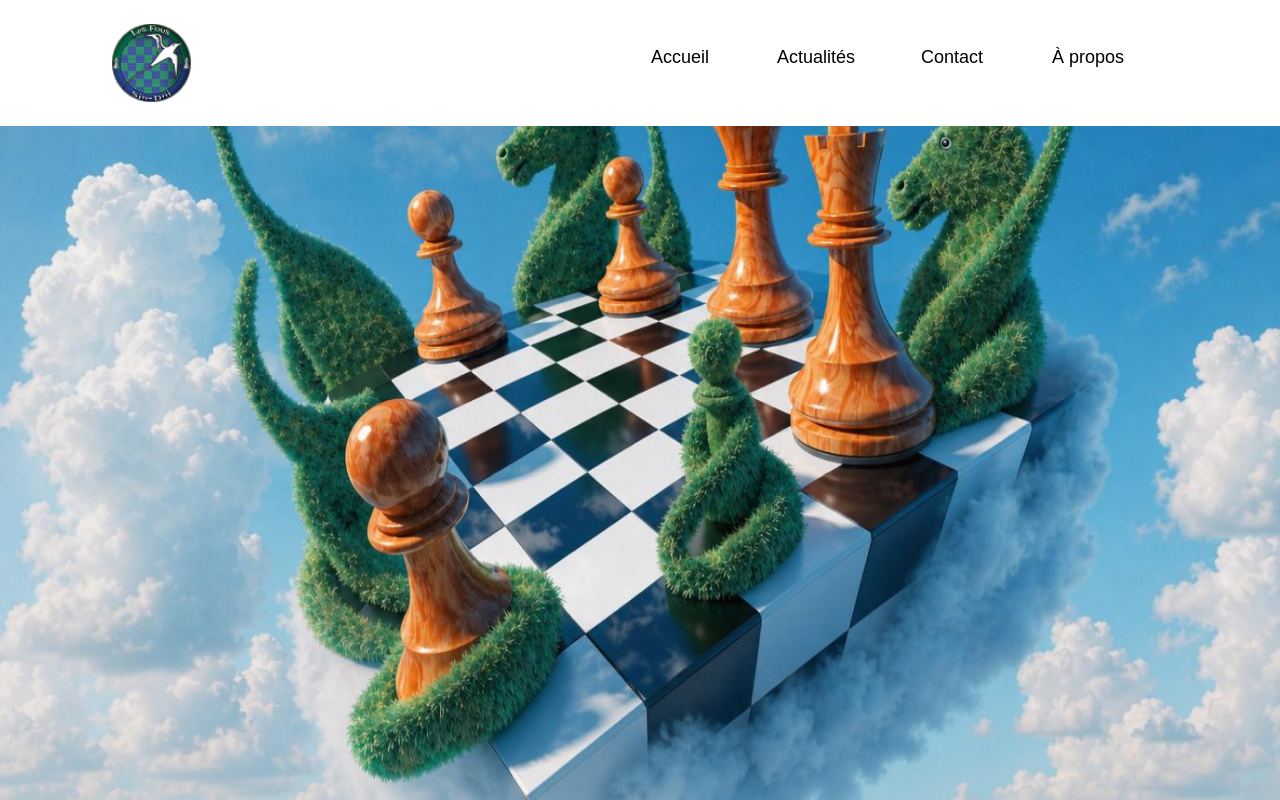
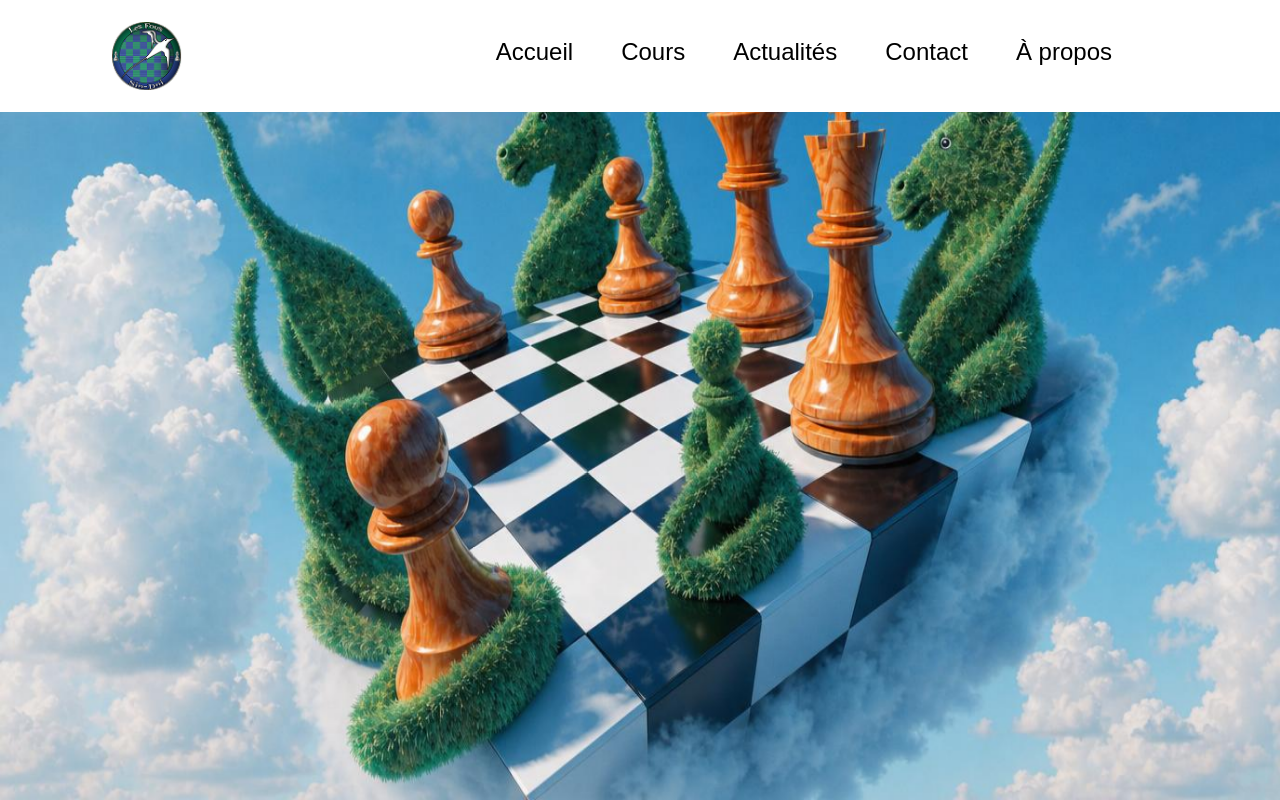
Before and after one commit to ClementSellyPro/bishop_project, a Next.js app: page / in a window 1280 px wide. Shown: the top 800 px of the page. Built offline with nearby package versions, Linux system fonts and the light colour scheme.

Commit message:
Improve NavItems

```diff
--- a/app/components/Header.tsx
+++ b/app/components/Header.tsx
@@ -5,9 +5,9 @@ import Link from "next/link";
 export default function Header() {
   return (
     <header className="fixed top-0 left-0 right-0">
-      <div className="flex items-center justify-between bg-white text-gray-800 py-6 px-28">
+      <div className="flex items-center justify-between bg-white text-gray-800 py-5 px-28">
         <Link href="/" className="hover:opacity-80">
-          <Image src="/logo.png" alt="Logo" width={80} height={80} />
+          <Image src="/logo.png" alt="Logo" width={70} height={70} />
         </Link>
 
         <Nav />
--- a/app/components/Nav.tsx
+++ b/app/components/Nav.tsx
@@ -3,8 +3,9 @@ import NavItem from "./NavItem";
 export default function Nav() {
   return (
     <nav className="text-lg bg-transparent text-black p-4">
-      <ul className="flex space-x-10 h-10 px-4">
+      <ul className="flex h-10 px-4">
         <NavItem href="/" label="Accueil" />
+        <NavItem href="/" label="Cours" />
         <NavItem href="/actualité" label="Actualités" />
         <NavItem href="/contact" label="Contact" />
         <NavItem href="/about" label="À propos" />
--- a/app/components/NavItem.tsx
+++ b/app/components/NavItem.tsx
@@ -9,19 +9,12 @@ export default function NavItem({
   label: string;
 }) {
   return (
-    <li className="group space-x-2 w-24">
+    <li className="space-x-2">
       <Link
         href={href}
-        className="flex flex-col items-center group-hover:font-semibold"
+        className="flex flex-col items-center text-2xl px-6 hover:scale-110 transition-all duration-150 ease-in-out"
       >
         {label}
-        <Image
-          className="hidden group-hover:block transition-all duration-300 ease-in-out"
-          src="/triangle.svg"
-          alt="Logo"
-          width={14}
-          height={14}
-        />
       </Link>
     </li>
   );
```
